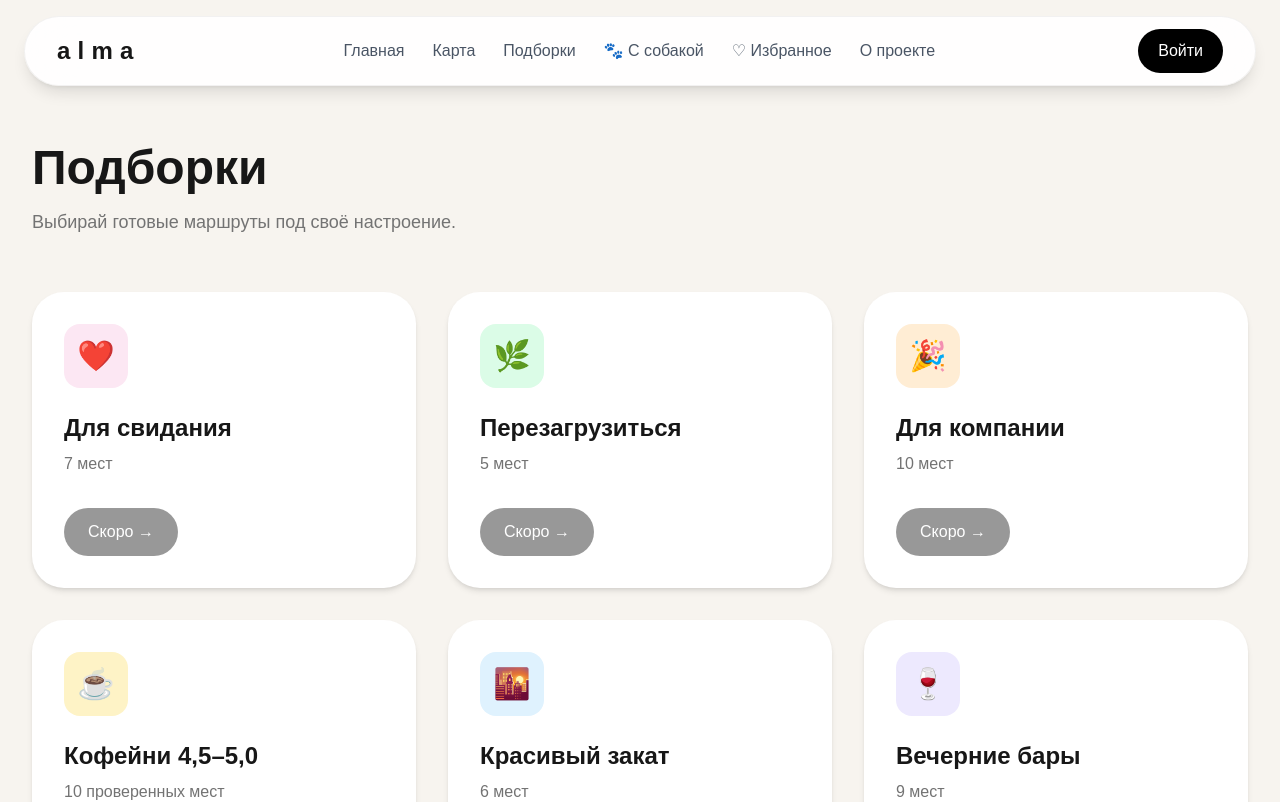
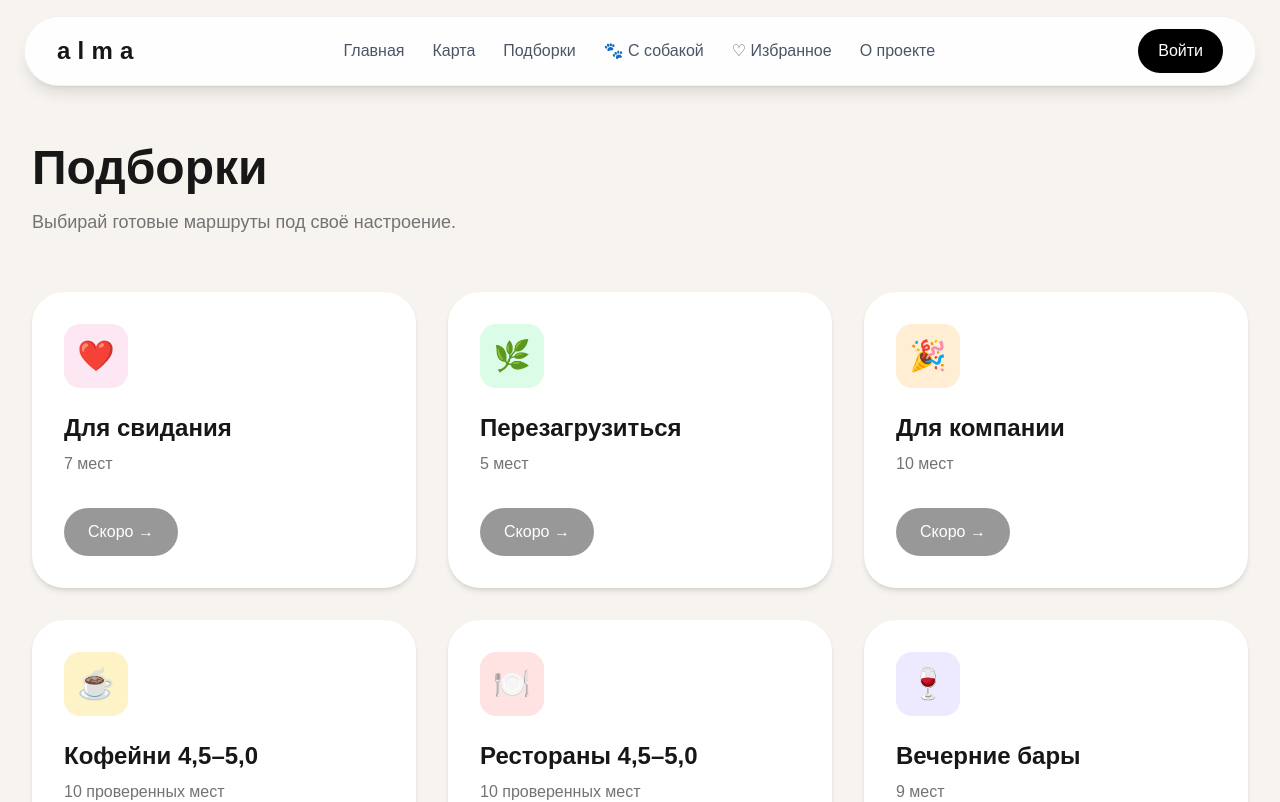
Before and after one commit to olgakastanova48386-dotcom/alma, a Next.js app: page /collections in a window 1280 px wide. Shown: the top 802 px of the page. Built offline with nearby package versions, Linux system fonts and the light colour scheme.

Commit message:
Link restaurant collection

```diff
--- a/app/collections/page.tsx
+++ b/app/collections/page.tsx
@@ -31,11 +31,11 @@ export default function CollectionsPage() {
       href: "/coffee",
     },
     {
-      emoji: "🌇",
-      title: "Красивый закат",
-      places: "6 мест",
-      color: "bg-sky-100",
-      href: null,
+      emoji: "🍽️",
+      title: "Рестораны 4,5–5,0",
+      places: "10 проверенных мест",
+      color: "bg-red-100",
+      href: "/restaurants",
     },
     {
       emoji: "🍷",
```
